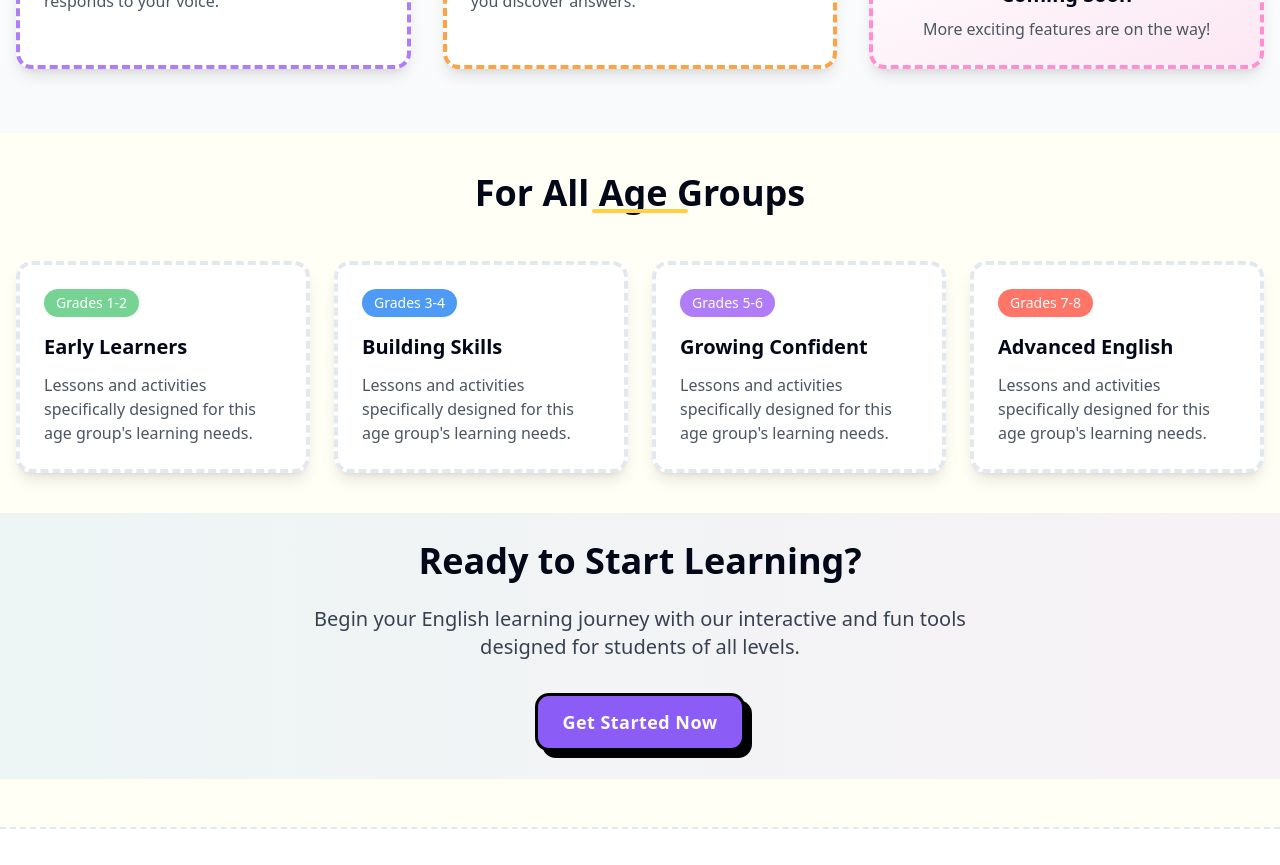
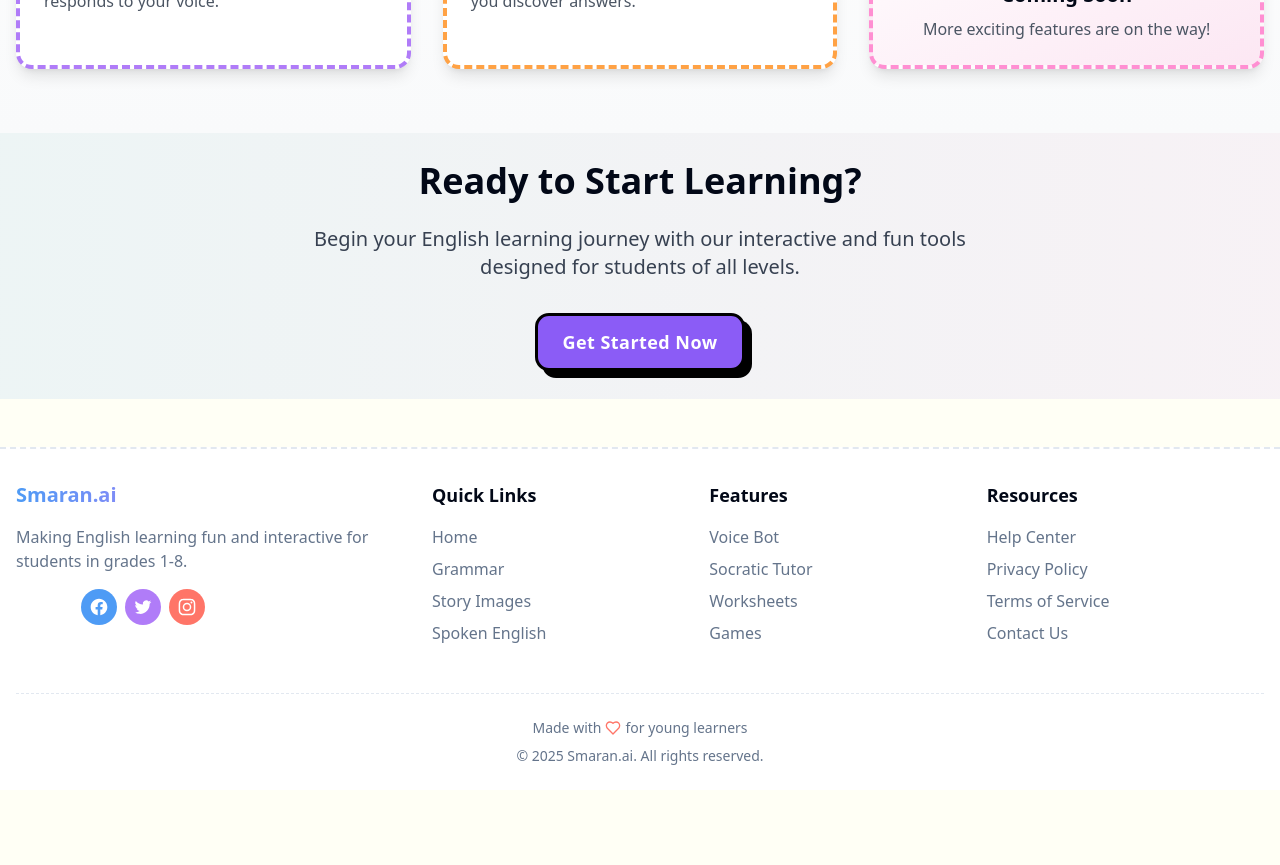
Before and after one commit to Ayanparmar101/smaranai-81, a React (Vite) app: page / in a window 1280 px wide. Shown: the part 980-1845 px from the top of the page. After the commit the page ends 1770 px from the top, so only its background shows below. Built offline with nearby package versions, Linux system fonts and the light colour scheme.

Commit message:
Remove subject selection
Removes the subject selection section from the home page.

```diff
--- a/src/pages/Index.tsx
+++ b/src/pages/Index.tsx
@@ -4,7 +4,6 @@ import NavBar from '@/components/NavBar';
 import Footer from '@/components/Footer';
 import HeroSection from '@/components/home/HeroSection';
 import FeaturesSection from '@/components/home/FeaturesSection';
-import AgeGroupsSection from '@/components/home/AgeGroupsSection';
 import CallToActionSection from '@/components/home/CallToActionSection';
 
 const Index = () => {
@@ -15,7 +14,6 @@ const Index = () => {
       <main className="flex-1">
         <HeroSection />
         <FeaturesSection />
-        <AgeGroupsSection />
         <CallToActionSection />
       </main>
 
```
